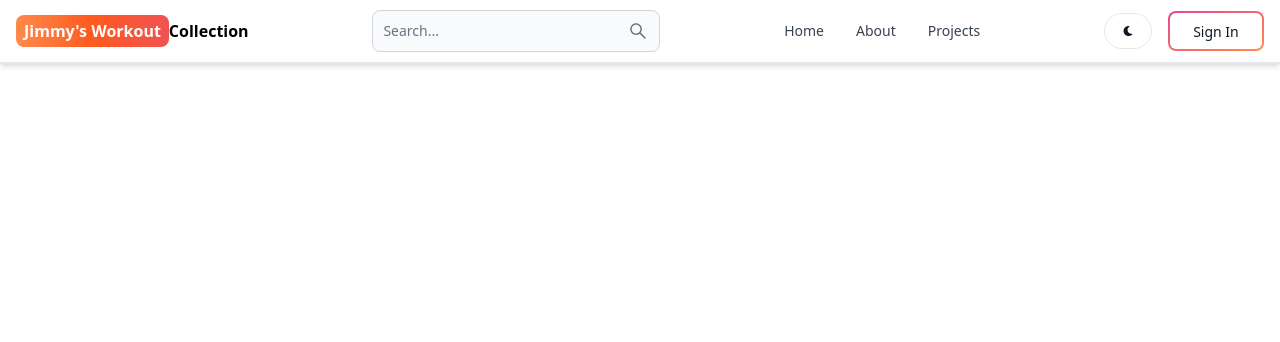
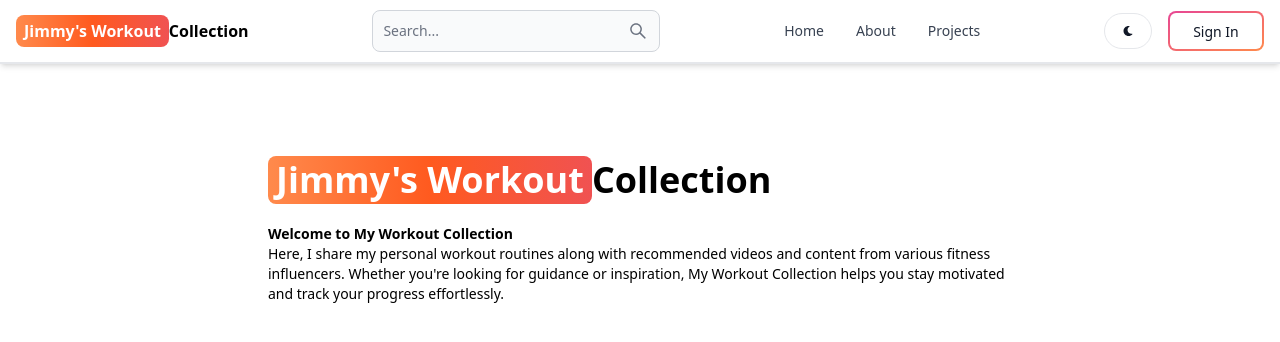
Before and after one commit to jimmyhe05/workout-collection, a React (Vite) app in the folder client/: page /sign-up in a window 1280 px wide. Shown: the top 342 px of the page. Built offline with nearby package versions, Linux system fonts and the light colour scheme.

Commit message:
Adding description to signup page.

```diff
--- a/client/src/pages/SignUp.jsx
+++ b/client/src/pages/SignUp.jsx
@@ -1,12 +1,34 @@
 import React from 'react'
+import { IoIosFitness } from 'react-icons/io'
+import { Link } from 'react-router-dom'
 
 export default function SignUp() {
   return (
     <div className="min-h-screen mt-20">
-      <div className="">
+      <div className="flex p-3 max-w-3xl mx-auto">
         {/* left side */}
+        <div>
+          <Link
+            to="/"
+            className="flex items-center whitespace-nowrap text-md font-bold dark:text-white text-4xl"
+            aria-label="My Workout Collection Homepage"
+          >
+            <span className="px-2 py-1 md:hidden bg-gradient-to-r from-orange-400 via-orange-500 to-red-500 rounded-lg text-white">
+              <IoIosFitness className="w-8 h-8" />
+            </span>
+            <span className="hidden md:inline px-2 py-1 bg-gradient-to-r from-orange-400 via-orange-500 to-red-500 rounded-lg text-white">
+              Jimmy's Workout
+            </span>
+            Collection
+          </Link>
+          <p className="text-sm mt-5">
+            <b>Welcome to My Workout Collection</b>
+            <br />
+            Here, I share my personal workout routines along with recommended videos and content from various fitness influencers. Whether you're looking for guidance or inspiration, My Workout Collection helps you stay motivated and track your progress effortlessly.
+          </p>
+        </div>
 
       </div>
-    </div>
+    </div >
   )
 }
```
Also changed, not shown: 1 other file (tests, documents, lock files or other folders).
